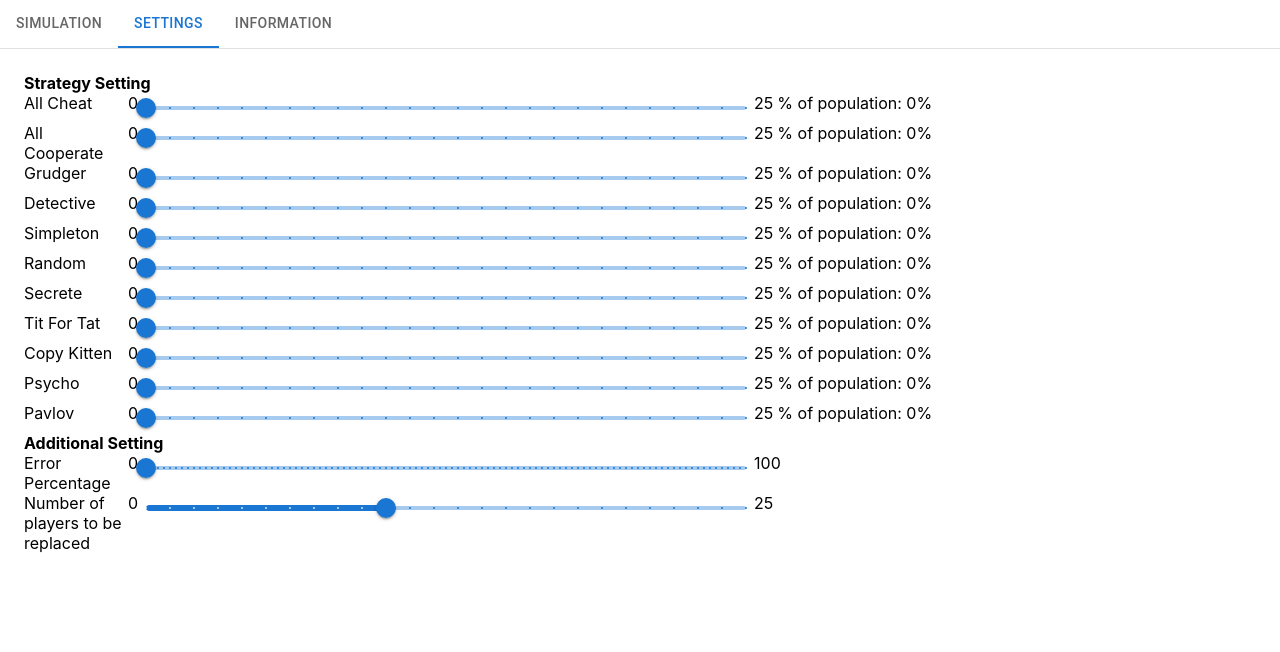
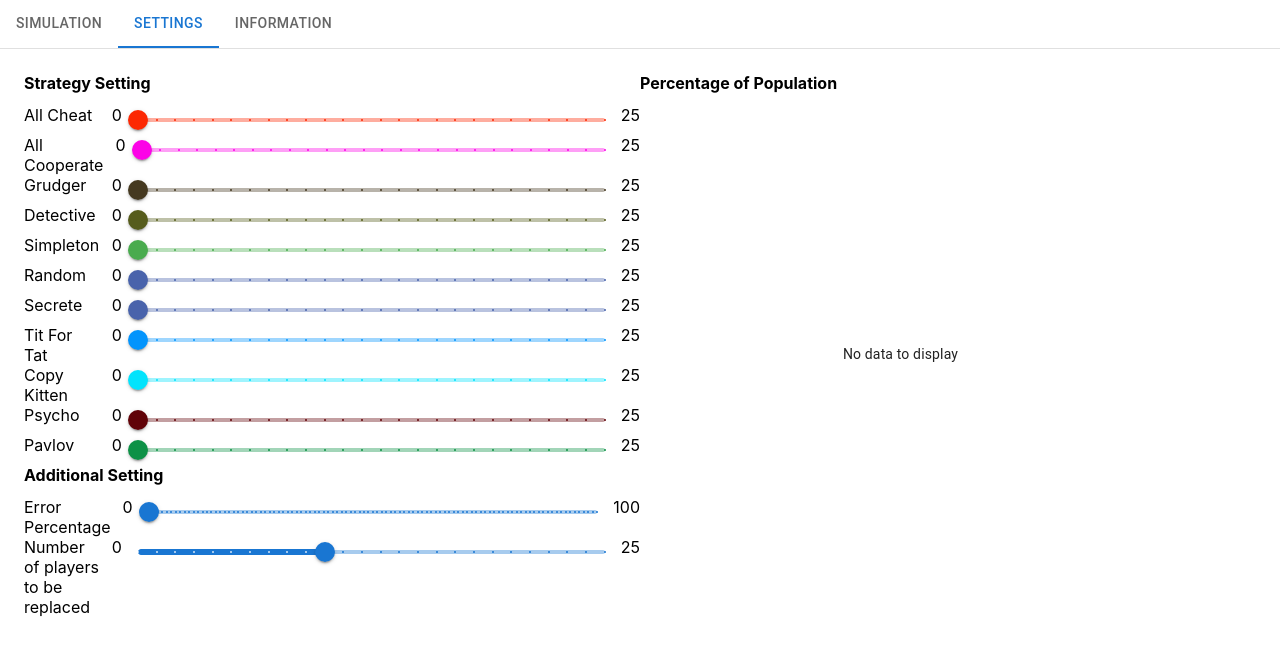
Before and after one commit to daminho/gametheorysimulation, a React (Create React App) app: page / in a window 1280 px wide. Both pictures are taken after a click on the tab "SETTINGS". Shown: the top 652 px of the page. Built offline with nearby package versions, Linux system fonts and the light colour scheme.

Commit message:
add pie chart

```diff
--- a/package.json
+++ b/package.json
@@ -8,6 +8,7 @@
     "@emotion/styled": "^11.11.5",
     "@mui/lab": "^5.0.0-alpha.170",
     "@mui/material": "^5.15.18",
+    "@mui/x-charts": "^7.9.0",
     "@radix-ui/react-id": "^1.1.0",
     "@testing-library/jest-dom": "^5.17.0",
     "@testing-library/react": "^13.4.0",
--- a/src/components/VisualizeChart.tsx
+++ b/src/components/VisualizeChart.tsx
@@ -30,14 +30,12 @@ const VisualizeChart: FC<VisualizeChartProps> = ({ xlabels, datas }) => {
 
 
 
-    const [maxValue, setMaxValue] = useState<number>(0)
-    const [minValue, setMinValue] = useState<number>(0)
     const [options, updateOptions] = useState<any>({
       maintainAspectRatio: false,
       scales: {
         y: {
-          min: 1,
-          max: 1050,
+          min: 0,
+          max: 100,
         },
       },
       plugins: {
@@ -47,23 +45,6 @@ const VisualizeChart: FC<VisualizeChartProps> = ({ xlabels, datas }) => {
       },
     })
 
-
-    useEffect(() => {
-      updateOptions({
-        maintainAspectRatio: false,
-        scales: {
-          y: {
-            min: Math.max(minValue * 2, minValue - 50),
-            max: Math.min(maxValue * 2, maxValue + 50),
-          },
-        },
-        plugins: {
-          legend: {
-            display: false,
-          },
-        }
-      })
-    }, [maxValue])
 
 
     const _data = {
@@ -80,20 +61,6 @@ const VisualizeChart: FC<VisualizeChartProps> = ({ xlabels, datas }) => {
       })
     }
 
-    useEffect(() => {
-      let _max = 0
-      let _min = 1
-      datas.forEach((info) => {
-        for(let i = 0; i < info.values.length; i++) {
-          _max = Math.max(_max, info.values[i])
-          _min = Math.min(_min, info.values[i])
-        }
-      })
-      setMaxValue(_max)
-      setMinValue(_min)
-
-    }, [xlabels, datas])
-
     return (
       <div style={chartContainerStyle}>
          <Line ref={chartRef} data={_data} options={options} />
--- a/src/games/PrisonerDilemma/SettingTab.tsx
+++ b/src/games/PrisonerDilemma/SettingTab.tsx
@@ -2,6 +2,7 @@ import React, { FC, useContext, useEffect, useState } from "react";
 import { Strategy, NameToEnumStrategy, StrategyPropsMap} from "./Strategy";
 import { Slider, Stack } from "@mui/material";
 import { StrategiesContext } from "./PrisonerDilemmaEntry";
+import { PieChart } from '@mui/x-charts/PieChart';
 
 
 export interface GameSettings {
@@ -41,20 +42,22 @@ const SettingTab: FC = () => {
 
 
     return (
-        <div style = {{display:"flex", flexDirection: "column"}}>
-            <a style = {{fontWeight:"bold"}}>Strategy Setting</a>
+        <div style = {{display: "flex", flexDirection: "row", width: "100%"}}>
+            <div style = {{display:"flex", flexDirection: "column",  width: "100%"}}>
+                <a style = {{fontWeight:"bold", marginBottom: "12px"}}>Strategy Setting</a>
                 {Array.from(StrategyPropsMap.values()).map((props) => {
                     let name = props.name
                     let _strategy: Strategy = NameToEnumStrategy.get(name) ?? Strategy.RANDOM
                     return (
                         <Stack key = {name} direction="row">
-                        <a style = {{width: "100px", marginRight: "4px"}}>{name}</a>
+                            <a style = {{width: "100px", marginRight: "12px"}}>{name}</a>
                             <a>0</a>
                             <Slider
                                 sx = {{
-                                marginLeft: "8px",
-                                marginRight: "8px",
-                                maxWidth: "600px"
+                                    marginLeft:  "16px",
+                                    marginRight: "16px",
+                                    maxWidth: "600px",
+                                    color: StrategyPropsMap.get(_strategy)?.color
                                 }}
                                 onChange={(e: Event, newValue: number | number[]) => strategiesContext.updateStrategiesCount(_strategy, newValue as number)}
                                 aria-label="Strategy Count"
@@ -65,18 +68,17 @@ const SettingTab: FC = () => {
                                 max={25}
                             />
                             <a>25</a>
-                        <div style = {{width: "200px", marginLeft: "4px"}}>% of population: {percentage.get(_strategy) ?? 0}%</div>
                         </Stack>
                     )}
                 )}
-            <a style = {{fontWeight:"bold"}}>Additional Setting</a>
+                <a style = {{fontWeight:"bold", marginBottom: "12px"}}>Additional Setting</a>
                 <Stack direction="row">
-                <a style = {{width: "100px", marginRight: "4px"}}>Error Percentage</a>
+                    <a style = {{width: "100px", marginRight: "12px"}}>Error Percentage</a>
                     <a>0</a>
                     <Slider
                         sx = {{
-                        marginLeft: "8px",
-                        marginRight: "8px",
+                            marginLeft:  "16px",
+                            marginRight: "16px",
                             maxWidth: "600px"
                         }}
                         onChange={(e: Event, newValue: number | number[]) => strategiesContext.updateErrorProb(newValue as number)}
@@ -90,12 +92,12 @@ const SettingTab: FC = () => {
                     <a>100</a>
                 </Stack>
                 <Stack direction="row">
-                <a style = {{width: "100px", marginRight: "4px"}}>Number of players to be replaced</a>
+                    <a style = {{width: "100px", marginRight: "12px"}}>Number of players to be replaced</a>
                     <a>0</a>
                     <Slider
                         sx = {{
-                        marginLeft: "8px",
-                        marginRight: "8px",
+                            marginLeft: "16px",
+                            marginRight: "16px",
                             maxWidth: "600px"
                         }}
                         onChange={(e: Event, newValue: number | number[]) => strategiesContext.updateReplaceAmount(newValue as number)}
@@ -109,6 +111,32 @@ const SettingTab: FC = () => {
                     <a>25</a>
                 </Stack>
             </div>
+            <div id = "pie-chart" style = {{width: "100%", display: "flex", flexDirection: "column"}}>
+                <a style = {{fontWeight: "bold"}}>Percentage of Population</a>
+                <PieChart
+                    colors = {Array.from(percentage.entries()).map(([k, v], index) => {
+                        return StrategyPropsMap.get(k)?.color ?? "black"
+                    })}
+
+                    series={[
+                        {
+                        data: Array.from(percentage.entries()).map(([k, v], index) => {
+                            return {
+                                "id": index, "value": v, "label" : StrategyPropsMap.get(k)?.name ?? ""
+                            }
+                        }),
+                        innerRadius: 30,
+                        outerRadius: 100,
+                        paddingAngle: 1,
+                        cornerRadius: 5,
+                        startAngle: 0,
+                        endAngle: 360,
+                        }
+                    ]}>
+
+                </PieChart>
+            </div>
+        </div>
     )
 }
 
--- a/src/games/PrisonerDilemma/SimulationTab/SimulationTab.tsx
+++ b/src/games/PrisonerDilemma/SimulationTab/SimulationTab.tsx
@@ -72,15 +72,8 @@ const SimulationTab: FC = () => {
                 values: v[0],
                 lineColor: StrategyPropsMap.get(k)?.color ?? "black"
             }
-        }))
-        updateCountChartData(entries.map(([k, v]) => {
-            let _name = StrategyPropsMap.get(k)?.name ?? "NO NAME"
-            return {
-                label: _name,
-                values: v[1],
-                lineColor: StrategyPropsMap.get(k)?.color ?? "black"
-            }
-        }))
+        }) as ChartDataInfoProps[])
+
 
     }, [liveScore])
 
@@ -124,23 +117,8 @@ const SimulationTab: FC = () => {
     }
 
     useEffect(() => {
-        resetSimulation()
-        updatePlayers((_players) => {
-            let _newPlayers: PlayerProps[] = []
-            Array.from(strategiesContext.strategiesCount.entries()).forEach(([_strategy, _cnt]) => {
-                for(let i = 0; i < _cnt; i++) {
-                    const _id = _newPlayers.length
-                    _newPlayers.push({
-                        strategy: _strategy,
-                        id: _id,
-                        score: 0
-                    })
-                }
-            })
-            return _newPlayers
-        })
-        _handleNewCount(strategiesContext.strategiesCount)
-
+        setSimulating(false);
+        resetScore();
     }, [strategiesContext.strategiesCount])
 
 
@@ -342,8 +320,29 @@ const SimulationTab: FC = () => {
 
     }
 
+
+
+    const resetScore = () => {
+        updateLiveScore(new Map<Strategy, [number[], number[]]>())
+        updatePlayers((_players) => {
+            let _newPlayers: PlayerProps[] = []
+            Array.from(strategiesContext.strategiesCount.entries()).forEach(([_strategy, _cnt]) => {
+                for(let i = 0; i < _cnt; i++) {
+                    const _id = _newPlayers.length
+                    _newPlayers.push({
+                        strategy: _strategy,
+                        id: _id,
+                        score: 0
+                    })
+                }
+            })
+            return _newPlayers
+        })
+        _handleNewCount(strategiesContext.strategiesCount)
+    }
+
     const resetSimulation = () => {
-        updateLiveScore(new Map<Strategy, [number[], number[]]>())
+        resetScore();
         setSimulating(false)
         setShowResult(false)
     }
@@ -357,8 +356,8 @@ const SimulationTab: FC = () => {
             <div style = {{display: "flex", marginBottom:"8px", maxWidth: "100vw"}}>
                 <div style = {{width:"100vw", display: "flex", flexDirection: "column", alignContent:'space-evenly'}}>
                     <ChartDisplayer chartData={proportionChartData} chartName="Strategy Proportion"></ChartDisplayer>
-                    <div style = {{height: "16px"}}></div>
-                    <ChartDisplayer chartData={countChartData} chartName="Strategy Count"></ChartDisplayer>
+                    {/* <div style = {{height: "16px"}}></div>
+                    <ChartDisplayer chartData={countChartData} chartName="Strategy Count"></ChartDisplayer> */}
                 </div>
                 <div style = {{"display": "flex", "flexDirection": "column"}}>
                     <button style = {{width:"200px", height: "100px", marginLeft: "8px"}} onClick={() => {runSimulation()}}>Run Simulation</button>
```
Also changed, not shown: 15 other files (tests, documents, lock files or other folders). Lines whose indentation alone changed are shown as unchanged.
